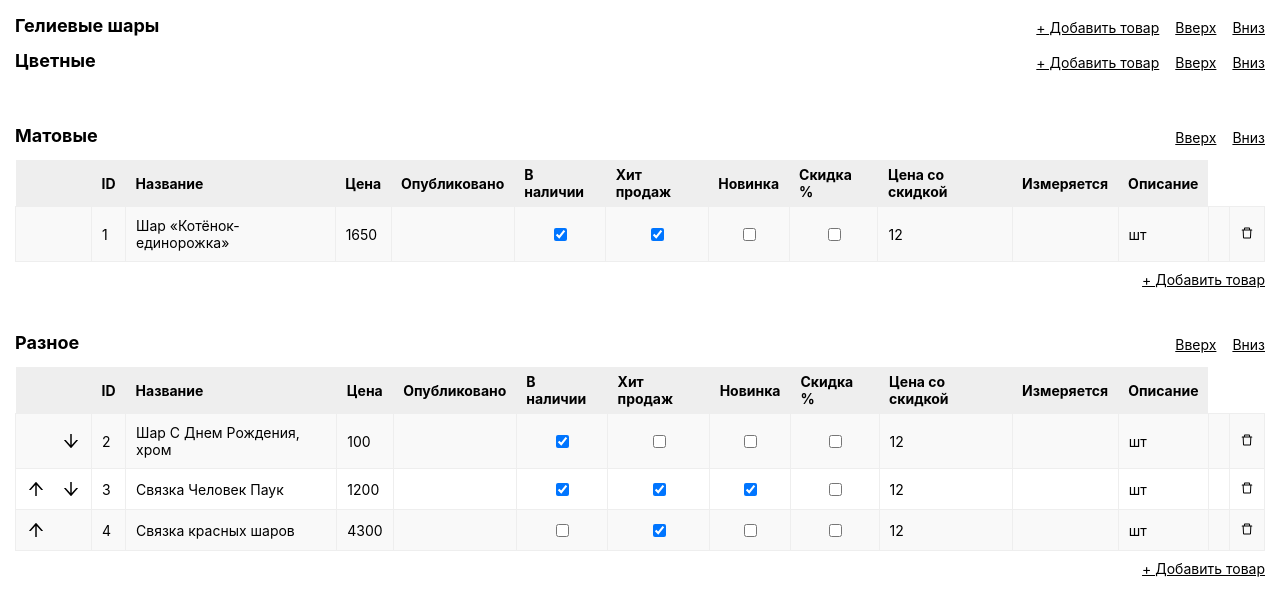
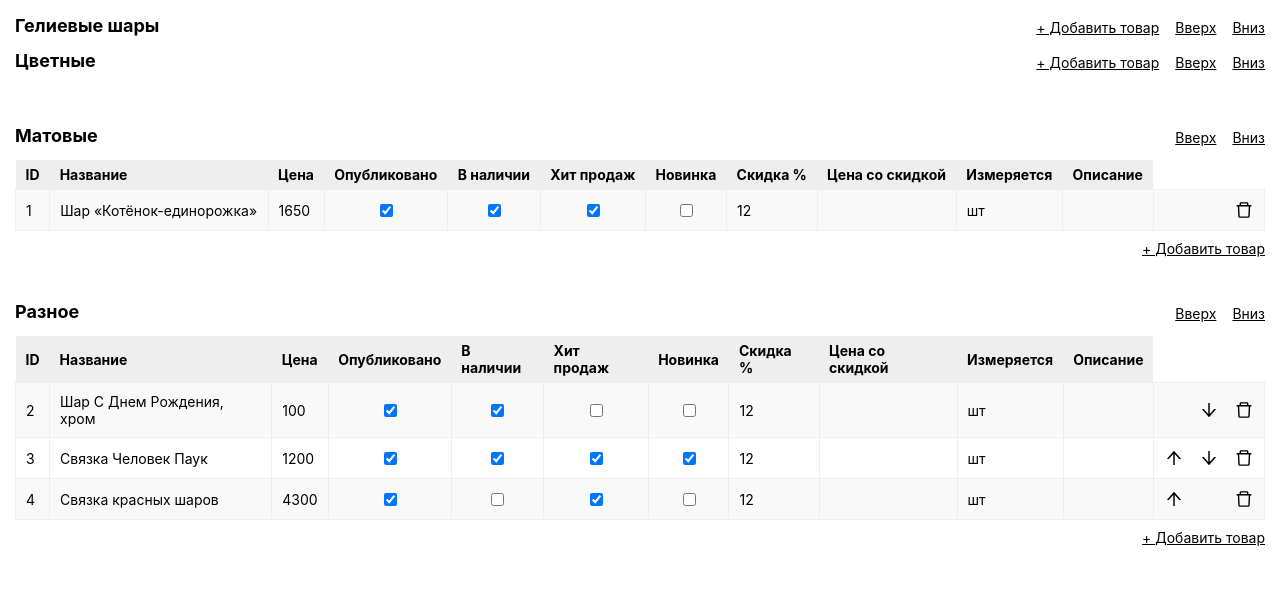
Before and after one commit to alexmasyukov/react-catalog-editor, a React (Create React App) app: page / in a window 1280 px wide. Shown: the top 616 px of the page. Built offline with nearby package versions, Linux system fonts and the light colour scheme.

Commit message:
Delete keys in rows. Add hidden possibility on property. Delete excess context and props

```diff
--- a/src/App.js
+++ b/src/App.js
@@ -5,17 +5,18 @@ import { PROP_TYPES } from "constants/common"
 const data = {
   properties: [
     {
-      id: 0,
-      title: '',
-      type: PROP_TYPES.LABEL,
-      default: '',
-      order: 0
+      id: 99,
+      title: 'ID',
+      type: PROP_TYPES.ID,
+      default: '99',
+      order: 1
     },
     {
       id: 1,
-      title: 'ID',
-      type: PROP_TYPES.LABEL,
-      default: '',
+      title: 'CID',
+      type: PROP_TYPES.CATEGORY_ID,
+      hidden: true,
+      default: '99',
       order: 1
     },
     {
@@ -76,7 +77,7 @@ const data = {
       id: 4,
       title: 'Скидка %',
       type: PROP_TYPES.NUMBER,
-      default: 12,
+      default: 12
 
     },
     {
@@ -125,26 +126,10 @@ const data = {
     }
   ],
   rows: [
-    {
-      id: 1,
-      cid: 3,
-      values: [1, 'Шар «Котёнок-единорожка»', 1650, true, true, true, false]
-    },
-    {
-      id: 2,
-      cid: 4,
-      values: [2, 'Шар С Днем Рождения, хром', 100, true, true, false, false]
-    },
-    {
-      id: 3,
-      cid: 4,
-      values: [3, 'Связка Человек Паук', 1200, true, true, true, true]
-    },
-    {
-      id: 4,
-      cid: 4,
-      values: [4, 'Связка красных шаров', 4300, true, false, true, false]
-    }
+    [1, 3, 'Шар «Котёнок-единорожка»', 1650, true, true, true, false],
+    [2, 4, 'Шар С Днем Рождения, хром', 100, true, true, false, false],
+    [3, 4, 'Связка Человек Паук', 1200, true, true, true, true],
+    [4, 4, 'Связка красных шаров', 4300, true, false, true, false]
   ]
 }
 
--- a/src/components/Category/index.js
+++ b/src/components/Category/index.js
@@ -1,11 +1,8 @@
-import React, { useState, useContext, useEffect } from "react"
+import React, { useState, useContext } from "react"
 import cn from 'classnames'
 import Properties from "components/Properties"
 import Row from "components/Row"
 import {
-  assignWithEmptyShema,
-  getPropKeyName,
-  getRowKeyName,
   itemMove
 } from "helpers"
 import { PropertiesContext } from "components/PropertiesContext"
@@ -17,37 +14,18 @@ const AddRowButton = ({ onClick }) => (
 )
 
 const Category = ({ title = '', id, rows: initialRows }) => {
-  const [rows, setRows] = useState(initialRows.values)
+  const [rows, setRows] = useState(initialRows)
   const properties = useContext(PropertiesContext)
 
   const handleClickAddProduct = () => {
-    const lastIndex = rows.length
-    const values = properties.values.reduce((res, prop) => ({
+    // todo сделать пустую строку в подготовке данных и передать сюда
+    const newRow = properties.keys.reduce((res, key) => ({
       ...res,
-      [getPropKeyName(prop.id)]: prop.default
+      [key]: properties.byKey[key].default
     }), {})
-    const newId = id + lastIndex
-    const newRow = {
-      id: newId,
-      cid: id,
-      values: {
-        ...values,
-        [getPropKeyName(1)]: newId
-      }
-    }
 
-    const newRows = assignWithEmptyShema({
-      ...rows.byKey,
-      [getRowKeyName(newRow.id)]: newRow
-    })
-
-    setRows(newRows)
+    setRows([...rows, newRow])
   }
-
-
-  useEffect(() => {
-    console.log('rows', rows)
-  }, [rows])
 
   const handleRowMoveDown = (idx) => () => {
     const update = itemMove(rows, idx, idx + 1)
@@ -60,7 +38,9 @@ const Category = ({ title = '', id, rows: initialRows }) => {
   }
 
   const handleRowRemove = (idx) => () => {
-
+    const question = window.confirm('Удалить?')
+    if (question)
+      setRows(rows.filter((row, currentIdx) => currentIdx !== idx))
   }
 
   return (
@@ -92,7 +72,7 @@ const Category = ({ title = '', id, rows: initialRows }) => {
                     onRowMoveDown={handleRowMoveDown}
                     onRowMoveUp={handleRowMoveUp}
                     onRowRemove={handleRowRemove}
-                    {...row}
+                    values={row}
                  />
               ))}
               </tbody>
--- a/src/components/CellMoveButtons/index.js
+++ b/src/components/CellMoveButtons/index.js
@@ -1,12 +1,14 @@
 import React from 'react'
 import { AiOutlineArrowUp, AiOutlineArrowDown, AiOutlineDelete } from "react-icons/ai"
 import styles from 'pages/editor.module.sass'
+import CellDeleteButton from "components/CellDeleteButton"
 
 const CellMoveButtons = ({
                            upVisible = true,
                            downVisible = true,
                            onRowMoveUp,
-                           onRowMoveDown
+                           onRowMoveDown,
+                           onRowRemove
                          }) => {
   return (
      <div className={styles.cellButtons}>
@@ -20,6 +22,7 @@ const CellMoveButtons = ({
        ) : (
           <AiOutlineArrowDown className={styles.empty}/>
        )}
+       <CellDeleteButton onRowRemove={onRowRemove}/>
      </div>
   )
 }
--- a/src/components/Properties/index.js
+++ b/src/components/Properties/index.js
@@ -6,7 +6,8 @@ const Properties = () => {
 
   return (
      <tr>
-       {properties.values.map(({ id, title }) => {
+       {properties.values.map(({ id, title, hidden }) => {
+         if (hidden) return null
          return (
             <th key={id}>{title}</th>
          )
--- a/src/components/Row/index.js
+++ b/src/components/Row/index.js
@@ -2,7 +2,6 @@ import React, { useContext, useState } from 'react'
 import { PropertiesContext } from "components/PropertiesContext"
 import Cell from "components/Cell"
 import CellMoveButtons from "components/CellMoveButtons"
-import CellDeleteButton from "components/CellDeleteButton"
 
 const Row = ({
                idx,
@@ -16,17 +15,11 @@ const Row = ({
 
   return (
      <tr>
-       <td>
-         <CellMoveButtons
-            upVisible={idx > 0}
-            downVisible={idx < rowCount}
-            onRowMoveDown={onRowMoveDown(idx)}
-            onRowMoveUp={onRowMoveUp(idx)}
-         />
-       </td>
        {Object.keys(values).map((colKey, idx) => {
          const property = properties.byKey[colKey]
          const value = values[colKey]
+
+         if (property.hidden) return null
 
          return (
             <Cell
@@ -38,7 +31,13 @@ const Row = ({
          )
        })}
        <td>
-         <CellDeleteButton onRowRemove={onRowRemove}/>
+         <CellMoveButtons
+            upVisible={idx > 0}
+            downVisible={idx < rowCount}
+            onRowMoveDown={onRowMoveDown(idx)}
+            onRowMoveUp={onRowMoveUp(idx)}
+            onRowRemove={onRowRemove(idx)}
+         />
        </td>
      </tr>
   )
--- a/src/constants/common.js
+++ b/src/constants/common.js
@@ -1,4 +1,7 @@
 export const PROP_TYPES = {
+  ID: 'ID',
+  CATEGORY_ID: 'CATEGORY_ID',
+  HIDDEN: 'HIDDEN',
   CHECK: 'CHECK',
   STRING: 'STRING',
   NUMBER: 'NUMBER',
--- a/src/helpers/index.js
+++ b/src/helpers/index.js
@@ -17,18 +17,14 @@ export const itemMove = (array, from, to) => {
   update[to] = array[from]
   update[from] = array[to]
   return update
+}
 
-  // const prevOrNext = array[to]
-  //
-  // const part_one = array.slice(0, from - 1)
-  // const part_two = array.slice(from + 1)
+export const compose = (...funcs) => x => funcs.reduceRight((r, f) => f(r), x)
 
-  // console.log('prevOrNext', prevOrNext)
-  // console.log('current', current)
-  // console.log('part_one', part_one)
-  // console.log('part_two', part_two)
-  // const res = [...part_one, current, prevOrNext, ...part_two]
-  // console.log(res)
+export const addToKey = (key, value) => (source) => {
+  Object.defineProperty(source, key, {
+    value
+  })
 
-  // return res
+  return source
 }
--- a/src/pages/editor.js
+++ b/src/pages/editor.js
@@ -1,30 +1,37 @@
-import React, { useState } from 'react'
+import React from 'react'
 import Category from "components/Category"
 import { PropertiesProvider } from "components/PropertiesContext"
-import { EditProvider } from "components/EditContext"
 import {
+  addToKey,
   assignWithEmptyShema,
+  compose,
   getCategoryKeyName,
-  getPropKeyName,
-  getRowKeyName
+  getPropKeyName
 } from "helpers"
 import styles from './editor.module.sass'
+import { PROP_TYPES } from "constants/common"
 
 
-const normalizeValuesByProperties = (properties) => (products) =>
-   products.map(product => {
-     const values = properties.keys.reduce((res, key, i) => {
-       return {
+// const normalizeValuesByProperties = (properties) => (products) =>
+//    products.map(product => {
+//      const values = properties.keys.reduce((res, key, i) => {
+//        return {
+//          ...res,
+//          [key]: product.values[i]
+//        }
+//      }, {})
+//
+//      return {
+//        ...product,
+//        values
+//      }
+//    })
+
+const normalizeValuesByKeys = (keys, values) =>
+   keys.reduce((res, key, i) => ({
      ...res,
-         [key]: product.values[i]
-       }
-     }, {})
-
-     return {
-       ...product,
-       values
-     }
-   })
+     [key]: values[i]
+   }), {})
 
 
 const normalize = (getKeyName = (id) => getPropKeyName(id)) => (array) => {
@@ -37,6 +44,9 @@ const normalize = (getKeyName = (id) => getPropKeyName(id)) => (array) => {
   return assignWithEmptyShema(byKey)
 }
 
+const getKeyByPropType = (propType, properties) =>
+   properties.keys.filter(key => properties.byKey[key].type === propType)
+
 
 const initialValuesEditor = {
   products: [],
@@ -44,42 +54,29 @@ const initialValuesEditor = {
   categories: []
 }
 
+const Editor = ({ data = initialValuesEditor }) => {
+  const properties = normalize(getPropKeyName)(data.properties)
+  // addToKey('keyId', getKeyByPropType(PROP_TYPES.ID)),
+  // addToKey('keyCid', getKeyByPropType(PROP_TYPES.CATEGORY_ID)),
+  const categories = normalize(getCategoryKeyName)(data.categories)
+  const rows = data.rows.map(row => normalizeValuesByKeys(properties.keys, row))
 
-const Editor = ({ data = initialValuesEditor }) => {
-  const [editCell, setEditCell] = useState(false)
+  const propertiesIdKey = getKeyByPropType(PROP_TYPES.ID, properties)
+  const propertiesCidKey = getKeyByPropType(PROP_TYPES.CATEGORY_ID, properties)
 
-  const properties = normalize(getPropKeyName)(data.properties)
-  const categories = normalize(getCategoryKeyName)(data.categories)
-  const rows = normalizeValuesByProperties(properties)(data.rows)
-
-  const getRowsByCategoryId = (cid) => {
-    const categoryRows = rows.filter(row => row.cid === cid)
-    return normalize(getRowKeyName)(categoryRows)
-  }
-
-  const handleCellClick = (rowKey, colKey) => (e) => {
-    console.log('click on', rowKey, colKey)
-    setEditCell({
-      rowKey,
-      colKey
-    })
-  }
+  const getRowsByCategoryId = (cid) =>
+     rows.filter(row => row[propertiesCidKey] === cid)
 
   return (
      <div className={styles.catalog}>
        <PropertiesProvider value={properties}>
-         <EditProvider value={{
-           editCell
-         }}>
          {categories.values.map(category => (
             <Category
                key={category.id}
                rows={getRowsByCategoryId(category.id)}
-                 handleCellClick={handleCellClick}
                {...category}
             />
          ))}
-         </EditProvider>
        </PropertiesProvider>
      </div>
   )
```
Lines whose indentation alone changed are shown as unchanged.
